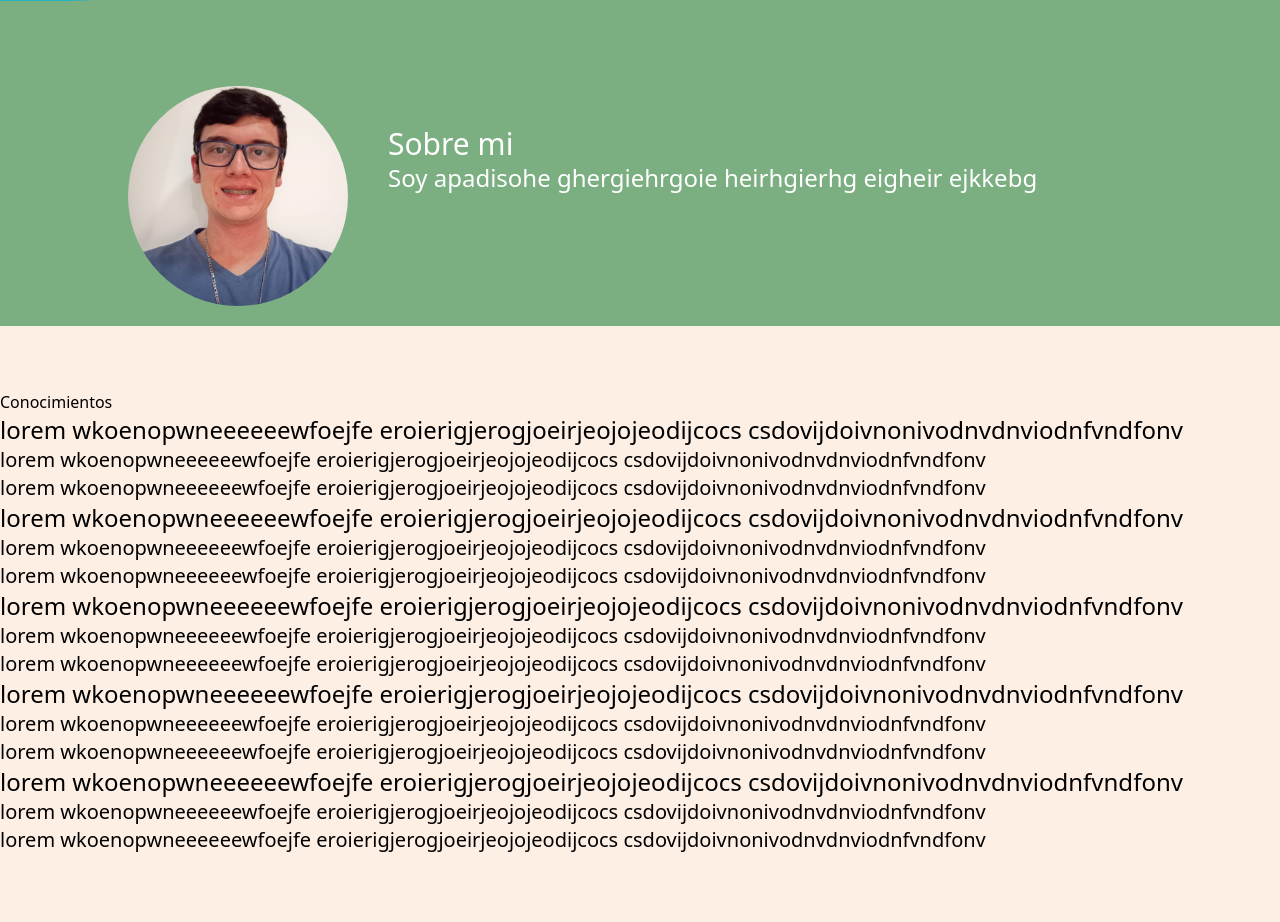
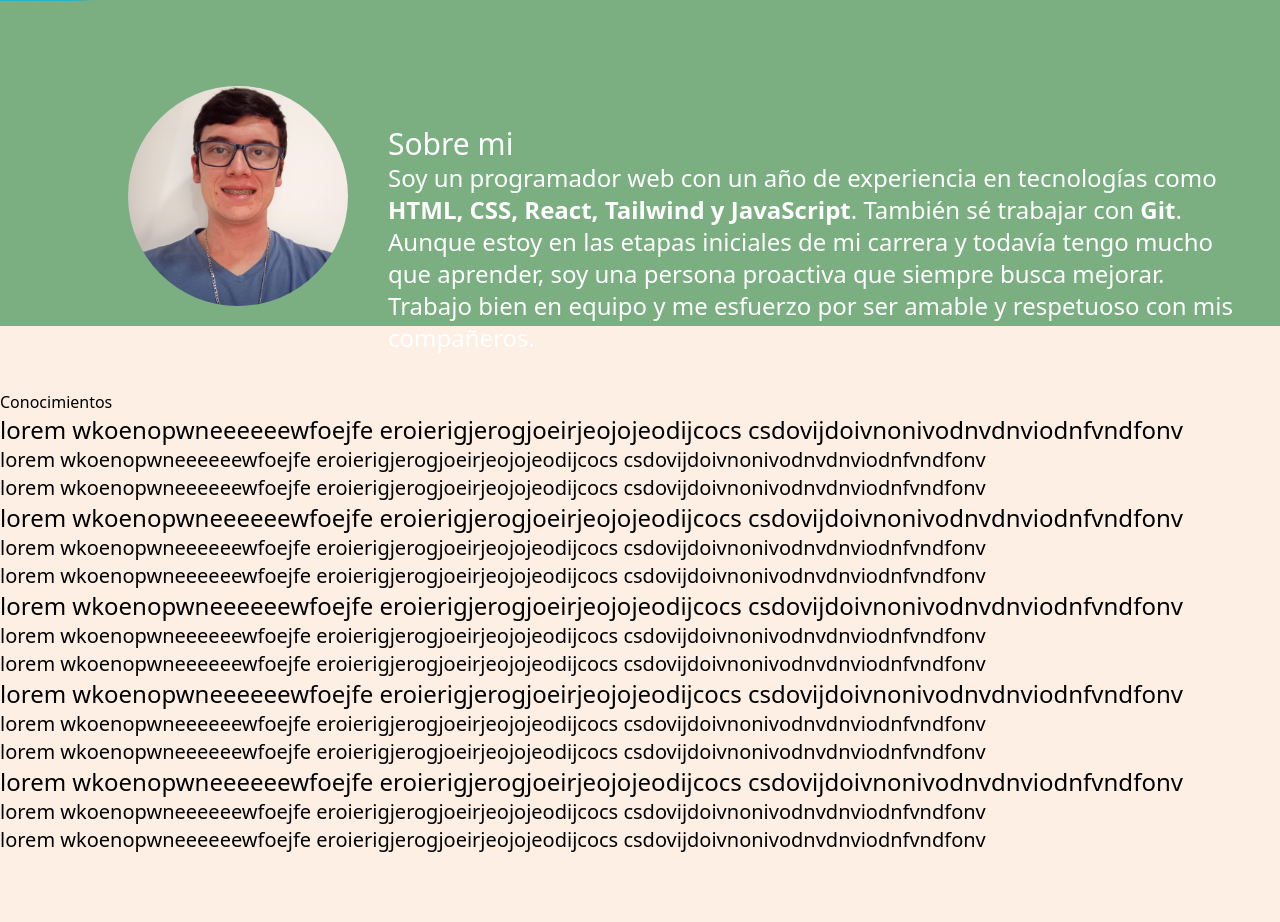
Before and after one commit to estebancastano/portfolio, a React (Vite) app: page / in a window 1280 px wide. Shown: the part 887-1809 px from the top of the page. Built offline with nearby package versions, Linux system fonts and the light colour scheme.

Commit message:
Agregado info a aboutme

```diff
--- a/src/components/AboutMe.jsx
+++ b/src/components/AboutMe.jsx
@@ -13,9 +13,11 @@ function AboutMe() {
                 <div className='flex text-white h-60 bg-green-light '>
                     <img src={Profile} className='flex rounded-full ml-32 items-center mb-5' />
 
-                    <div className='flex flex-col m-10 sm:flex-wrap'>
+                    <div className='flex m-10 sm:flex-wrap'>
                         <h2 className='text-2xl md:text-3xl'>Sobre mi</h2>
-                        <p className='text-xl md:text-2xl h-auto max-w-full'>Soy apadisohe ghergiehrgoie heirhgierhg eigheir ejkkebg  </p>
+                        <p className='text-xl md:text-2xl h-auto max-w-full'>Soy un programador web con un año de experiencia en tecnologías como <strong>HTML, CSS, React, Tailwind y JavaScript</strong>. También sé trabajar con <strong>Git</strong>. Aunque estoy en las etapas iniciales de mi carrera y todavía tengo mucho que aprender, soy una persona proactiva que siempre busca mejorar. Trabajo bien en equipo y me esfuerzo por ser amable y respetuoso con mis compañeros.
+
+                        </p>
                     </div>
 
 
```
